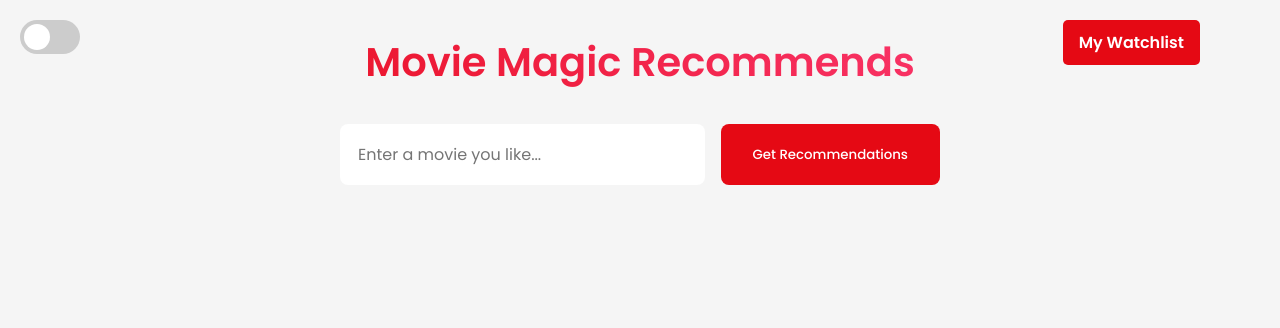
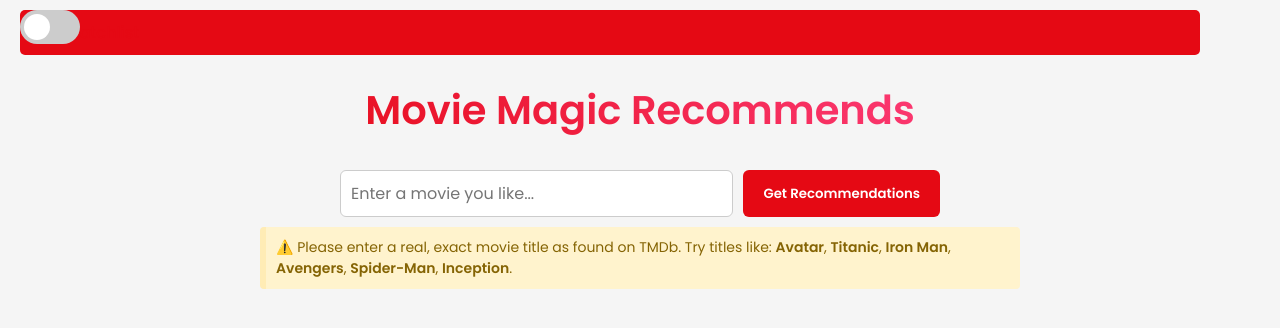
Before and after one commit to VinayakKhandelwal07/Movie-Recommender, a Flask app: page /home in a window 1280 px wide. Shown: the top 328 px of the page. Run offline with Flask 3, Linux system fonts and the light colour scheme; parts of the project's set-up code (start-up, migrations or seed data) failed here and were passed over.

Commit message:
Update home.html

```diff
--- a/templates/home.html
+++ b/templates/home.html
@@ -4,10 +4,16 @@
     <meta charset="UTF-8">
     <meta name="viewport" content="width=device-width, initial-scale=1.0">
     <title>Movie Magic Recommends</title>
+
+    <!-- Fonts and CSS -->
     <link rel="stylesheet" href="https://fonts.googleapis.com/css2?family=Poppins:wght@300;400;500;600&display=swap">
-      <link rel="stylesheet" href="static/Style.css">
-</head>
+    <link rel="stylesheet" href="{{ url_for('static', filename='Style.css') }}">
+
     <style>
+        body {
+            font-family: 'Poppins', sans-serif;
+        }
+
         .movie-actions {
             display: flex;
             flex-direction: column;
@@ -27,25 +33,117 @@
             transition: background-color 0.3s ease;
         }
 
-.watch-trailer-btn {
+        .watch-trailer-btn,
+        .add-watchlist-btn {
             background-color: #e50914; /* Netflix red */
             color: white;
         }
 
-.add-watchlist-btn {
+        .add-watchlist-btn.added {
+            background-color: #1db954; /* Spotify green */
+        }
+
+        .info-box {
+            margin-top: 10px;
+            background-color: #fff3cd;
+            border-left: 6px solid #ffecb5;
+            padding: 10px;
+            border-radius: 4px;
+            font-size: 14px;
+            color: #856404;
+        }
+
+        .error {
+            color: #e74c3c;
+            font-weight: 500;
+            margin-top: 20px;
+        }
+
+        .recommendations-grid {
+            display: grid;
+            grid-template-columns: repeat(auto-fill, minmax(180px, 1fr));
+            gap: 20px;
+            margin-top: 30px;
+        }
+
+        .movie-card {
+            background-color: #f8f9fa;
+            border-radius: 10px;
+            padding: 15px;
+            text-align: center;
+            box-shadow: 0 4px 8px rgba(0,0,0,0.1);
+        }
+
+        .movie-card img {
+            max-width: 100%;
+            height: auto;
+            border-radius: 8px;
+        }
+
+        .movie-card h3 {
+            margin: 10px 0 5px;
+            font-size: 16px;
+            font-weight: 600;
+        }
+
+        .theme-switch-wrapper {
+            position: absolute;
+            top: 10px;
+            right: 20px;
+        }
+
+        .my-watchlist-link {
+            position: absolute;
+            top: 10px;
+            left: 20px;
+            font-weight: 500;
+            color: #e50914;
+            text-decoration: none;
+        }
+
+        .container {
+            max-width: 800px;
+            margin: 80px auto 40px;
+            padding: 0 20px;
+        }
+
+        h1 {
+            text-align: center;
+            margin-bottom: 30px;
+            font-weight: 600;
+        }
+
+        .search-container {
+            display: flex;
+            gap: 10px;
+            margin-bottom: 10px;
+        }
+
+        #movie-input {
+            flex: 1;
+            padding: 10px;
+            border: 1px solid #ccc;
+            border-radius: 6px;
+        }
+
+        #search-btn {
+            padding: 10px 20px;
             background-color: #e50914;
             color: white;
+            border: none;
+            border-radius: 6px;
+            font-weight: bold;
+            cursor: pointer;
         }
 
-/* Change color when movie is already in the watchlist */
-.add-watchlist-btn.added {
-    background-color: #1db954; /* Spotify green for added */
-    color: white;
+        #search-btn:hover {
+            background-color: #c40811;
         }
+    </style>
+</head>
+<body class="light-theme">
 
-</style>
-<body class="light-theme">
-    <!-- Theme toggle -->
+    <!-- Theme Toggle -->
     <div class="theme-switch-wrapper">
         <label class="theme-switch">
             <input type="checkbox" id="theme-toggle">
@@ -56,20 +154,25 @@
     <!-- Watchlist Button -->
     <a href="{{ url_for('watchlist') }}" class="my-watchlist-link">My Watchlist</a>
 
-
-
     <div class="container">
         <h1>Movie Magic Recommends</h1>
 
-        <!-- Movie search and recommendations form -->
+        <!-- Movie Search Form -->
         <form action="/home" method="POST">
             <div class="search-container">
                 <input type="text" name="movies" id="movie-input" placeholder="Enter a movie you like..." required>
                 <button type="submit" id="search-btn">Get Recommendations</button>
             </div>
+
+            <!-- Input Guidance -->
+            <div class="info-box">
+                ⚠️ Please enter a real, exact movie title as found on TMDb.
+                Try titles like: <strong>Avatar</strong>, <strong>Titanic</strong>, <strong>Iron Man</strong>,
+                <strong>Avengers</strong>, <strong>Spider-Man</strong>, <strong>Inception</strong>.
+            </div>
         </form>
 
-        <!-- Display movie recommendations -->
+        <!-- Movie Recommendations -->
         <div class="recommendations-grid" id="recommendations">
             {% if status %}
                 {% for movie, poster, overview, genres, trailer in zip(movies_name, poster, movie_overviews, movie_genres, movie_trailer) %}
@@ -77,7 +180,7 @@
                         <img src="{{ poster }}" alt="{{ movie }}">
                         <h3>{{ movie }}</h3>
                         {% if trailer %}
-                            <a href="{{ trailer }}" target="_blank">Watch Trailer</a>
+                            <a href="{{ trailer }}" target="_blank" class="watch-trailer-btn">Watch Trailer</a>
                         {% else %}
                             <p>No trailer available</p>
                         {% endif %}
@@ -89,6 +192,7 @@
         </div>
     </div>
 
+    <!-- Script -->
     <script src="{{ url_for('static', filename='Script.js') }}"></script>
 </body>
 </html>
```
Lines whose indentation alone changed are shown as unchanged.
